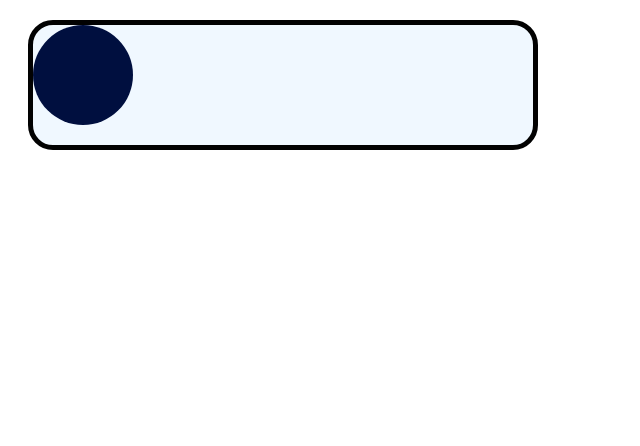
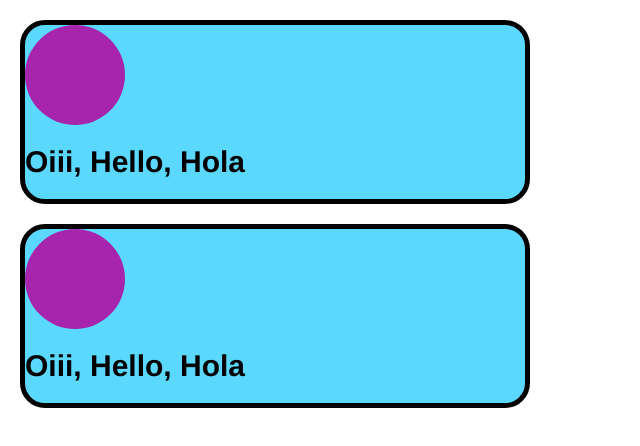
Before and after one commit to ThathaCampos/segundo-repositorio, a plain HTML site: page teste.html in a window 1280 px wide. Shown: the whole page, without its empty margins (0-640 px from the left). Drawn offline with Linux system fonts and the light colour scheme.

Commit message:
Inserindo arquivo css e atualizando o html

```diff
--- /dev/null
+++ b/style.css
@@ -0,0 +1,25 @@
+body {
+    margin: 0;
+    font-family: Arial, Helvetica, sans-serif;
+}
+
+.div_card {
+    width: 500px;
+    height: fit-content;
+    background-color:rgb(90, 216, 255);
+    border-radius: 25px;
+    border: solid 5px #020202;
+    margin: 20px;
+}
+
+.div_circulo {
+    width: 100px;
+    height: 100px;
+    background-color:  rgb(167, 36, 172);
+    border-radius: 50px;
+}
+
+.div_h1 {
+    font-family: 'Franklin Gothic Medium', 'Arial Narrow', Arial, sans-serif;
+    font-size: 30px;
+}
--- a/teste.html
+++ b/teste.html
@@ -4,19 +4,32 @@
     <meta charset="UTF-8">
     <meta name="viewport" content="width=device-width, initial-scale=1.0">
     <title>Pesquisa e Inovação</title>
+    <link rel="stylesheet" href="style.css">
 </head>
+
 <body>
 
 
     <!--fit-content: para a div se ajustar ao tamanho da página-->
-    <div style="width: 500px; height: fit-content; background-color: aliceblue;  border-radius: 25px; border: solid 5px #020202; margin: 20px;">
+    <div class="div_card">
 
-        <div style="width: 100px; height: 100px; background-color: rgb(0, 15, 63); border-radius: 50px;"></div>
+        <div class="div_circulo"></div>
 
-
-        <h1 style="font-family: 'Franklin Gothic Medium', 'Arial Narrow', Arial, sans-serif; font-size: 30px;"></h1>
+        <h1 class="div_h1" >Oiii, Hello, Hola</h1>
 
     </div>
 
+   <!--Segundo Card  -->
+    <div class="div_card">
+
+        <div class="div_circulo" ></div>
+
+
+        <h1 class="div_h1">Oiii, Hello, Hola</h1>
+
+    </div>
+
+
+
 </body>
 </html>
```
